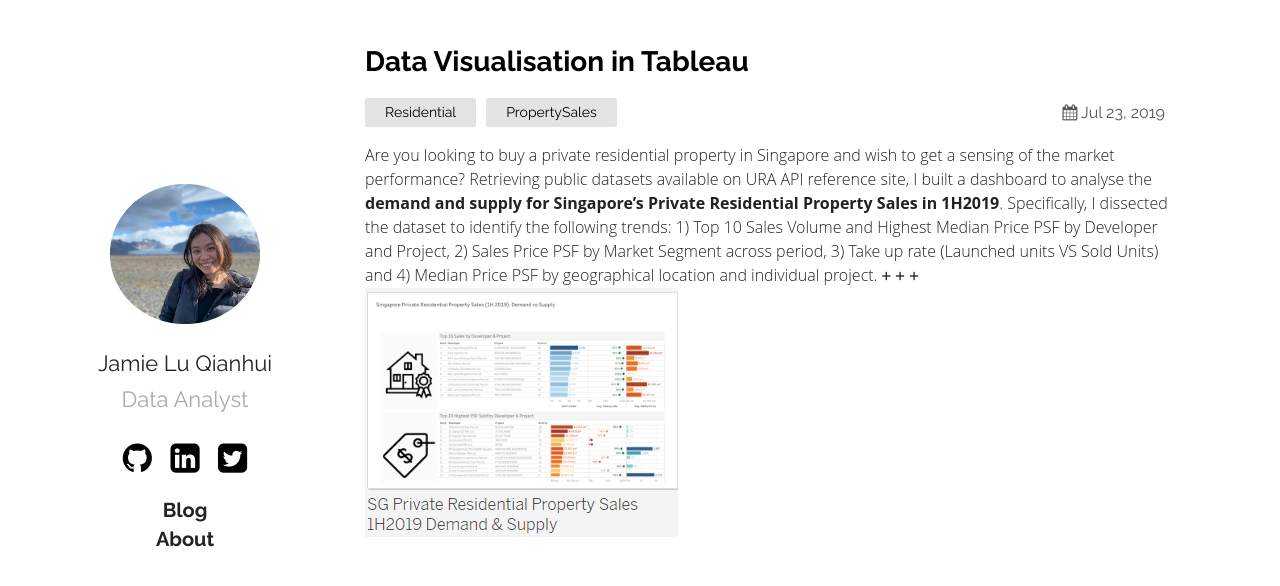
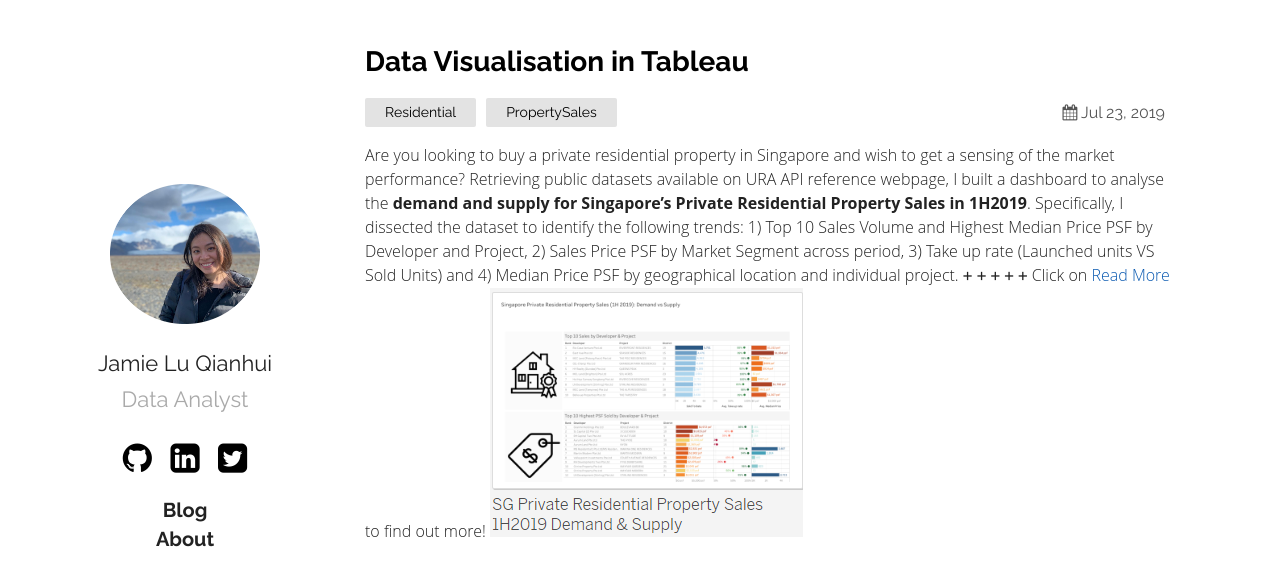
Before and after one commit to jamieqianhui/jamieqianhui.github.io, a Jekyll site: the page built from _posts/2019-07-23-Data-Visualisation-Resi-Property-Sales.markdown, in a window 1280 px wide and 900 px high, cut to the strip 0-595 px from the top of the window. Shown: the top 586 px of the strip. Built offline with Jekyll 4.4.1, drawn with Linux system fonts in a browser that asks for light colours.

Commit message:
updated blog post

```diff
--- a/_posts/2019-07-23-Data-Visualisation-Resi-Property-Sales.markdown
+++ b/_posts/2019-07-23-Data-Visualisation-Resi-Property-Sales.markdown
@@ -4,7 +4,7 @@
 date:   2019-07-23 09:47:36 +0800
 categories: Residential PropertySales
 ---
-Are you looking to buy a private residential property in Singapore and wish to get a sensing of the market performance? Retrieving public datasets available on URA API reference site, I built a dashboard to analyse the **demand and supply for Singapore's Private Residential Property Sales in 1H2019**. Specifically, I dissected the dataset to identify the following trends: 1) Top 10 Sales Volume and Highest Median Price PSF by Developer and Project, 2) Sales Price PSF by Market Segment across period, 3) Take up rate (Launched units VS Sold Units) and 4) Median Price PSF by geographical location and individual project. `+` `+` `+` ![viz]({{ '/assets/viz.PNG' | relative_url }})
+Are you looking to buy a private residential property in Singapore and wish to get a sensing of the market performance? Retrieving public datasets available on URA API reference webpage, I built a dashboard to analyse the **demand and supply for Singapore's Private Residential Property Sales in 1H2019**. Specifically, I dissected the dataset to identify the following trends: 1) Top 10 Sales Volume and Highest Median Price PSF by Developer and Project, 2) Sales Price PSF by Market Segment across period, 3) Take up rate (Launched units VS Sold Units) and 4) Median Price PSF by geographical location and individual project. `+` `+` `+` `+` `+` Click on [Read More][link] to find out more! ![viz]({{ '/assets/viz.PNG' | relative_url }})
 
 <br>
 <iframe seamless frameborder="0" src="https://public.tableau.com/views/SGPrivateResidentialPropertySales1H2019DemandSupply/SingaporePrivateResidentialPropertySales1H2019DemandvsSupply?:embed=y&:display_count=yes&:origin=viz_share_link" width = '1200' height = '1200' scrolling='yes' ></iframe>
```
Also changed, not shown: other parts of _posts/2019-07-23-Data-Visualisation-Resi-Property-Sales.markdown (+1 -0 lines).
